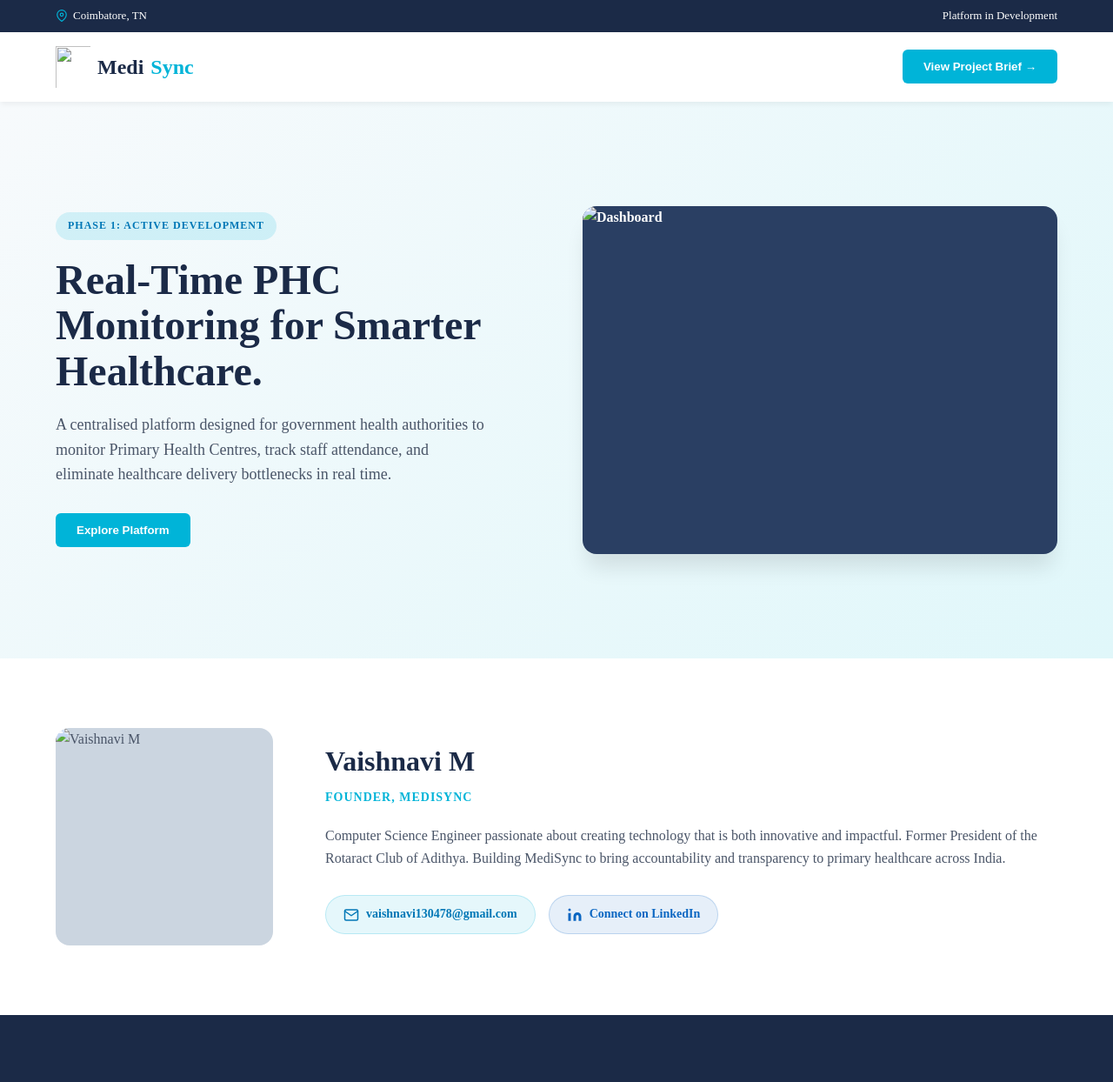
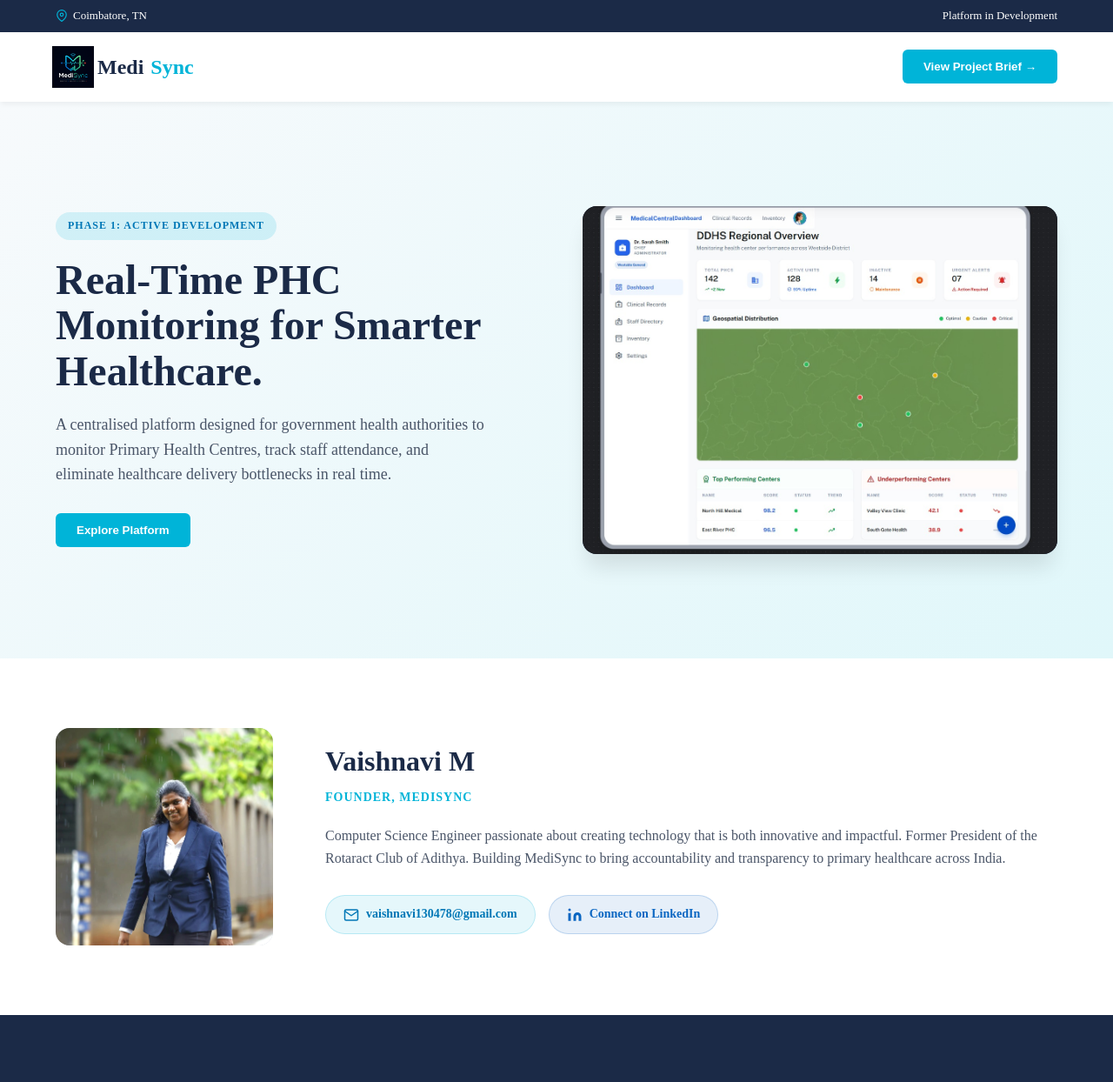
Before and after one commit to dev-spectre/medisync, a plain HTML site: page index.html in a window 1280 px wide. Shown: the top 1244 px of the page at 87% size. Drawn offline with Linux system fonts and the light colour scheme; the site is published under a folder, as on GitHub Pages, so addresses that start at the root find nothing.

Commit message:
Replace assets link

```diff
--- a/index.html
+++ b/index.html
@@ -582,7 +582,7 @@
     <nav>
       <a href="#" class="logo">
         <div class="logo-icon">
-          <img src="/assets/logo.jpeg" alt="" srcset="">
+          <img src="assets/logo.jpeg" alt="" srcset="">
         </div>
         Medi<span>Sync</span>
       </a>
@@ -600,12 +600,12 @@
         </div>
       </div>
       <div class="hero-image">
-        <img src="/assets/ds1.jpeg" alt="Dashboard">
+        <img src="assets/ds1.jpeg" alt="Dashboard">
       </div>
     </section>
 
     <section class="founder">
-      <img src="/assets/vaishu.jpeg" alt="Vaishnavi M" class="founder-img">
+      <img src="assets/vaishu.jpeg" alt="Vaishnavi M" class="founder-img">
       <div class="founder-content">
         <h2>Vaishnavi M</h2>
         <div class="founder-role">Founder, MediSync</div>
@@ -733,16 +733,16 @@
       </div>
       <div class="mockup-grid">
         <div class="ui-image">
-          <img src="/assets/ds2.jpeg" alt="" srcset="">
+          <img src="assets/ds2.jpeg" alt="" srcset="">
         </div>
         <div class="ui-image">
-          <img src="/assets/ds3.jpeg" alt="" srcset="">
+          <img src="assets/ds3.jpeg" alt="" srcset="">
         </div>
         <!-- <div class="ui-image">
-          <img src="/assets/ds4.jpeg" alt="" srcset="">
+          <img src="assets/ds4.jpeg" alt="" srcset="">
         </div>
         <div class="ui-image mobile-img">
-          <img src="/assets/dsm.jpeg" alt="" srcset="">
+          <img src="assets/dsm.jpeg" alt="" srcset="">
         </div> -->
       </div>
     </section>
```
